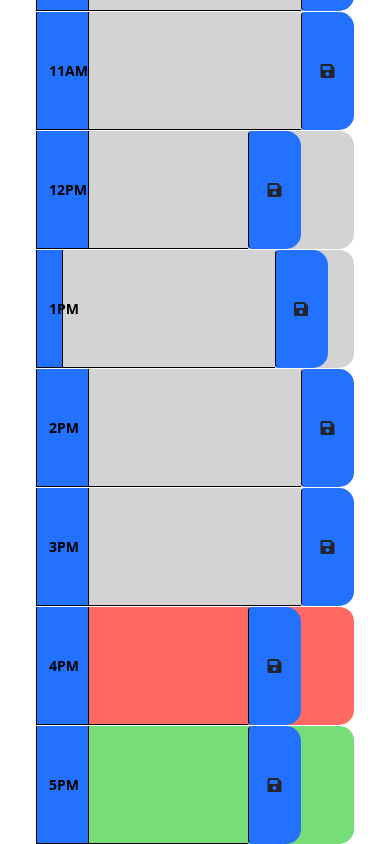
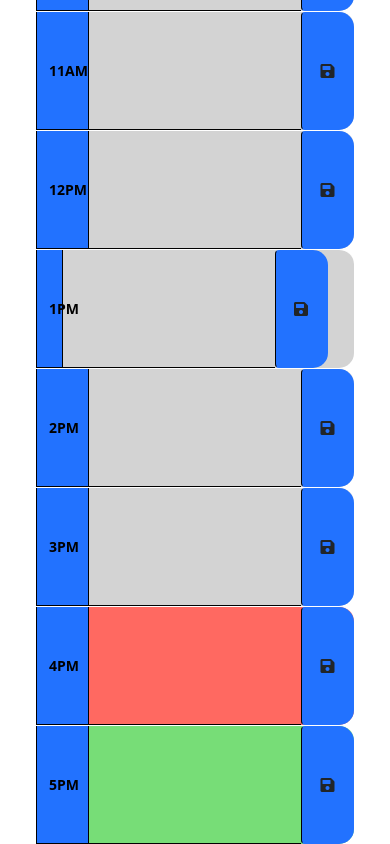
Before and after one commit to KevLuck/workday, a plain HTML site: page index.html in a window 390 px wide. Shown: the part 512-1356 px from the top of the page. Drawn offline with nearby package versions, Linux system fonts and the light colour scheme.

Commit message:
Update index.html

```diff
--- a/index.html
+++ b/index.html
@@ -56,7 +56,7 @@
             </div>
             <div id="12" class="row time-block">
                 <div class="col-2 col-md-1 hour text-center py-5">12PM</div>
-                <textarea class="col-6 col-md-10 description" rows="3"></textarea>
+                <textarea class="col-8 col-md-10 description" rows="3"></textarea>
                 <button class="btn saveBtn col-2 col-md-1" aria-label="save">
                     <i class="fas fa-save" aria-hidden="true"></i>
                 </button>
@@ -86,14 +86,14 @@
             </div>
             <div id="16" class="row time-block">
                 <div class="col-2 col-md-1 hour text-center py-5">4PM</div>
-                <textarea class="col-6 col-md-10 description" rows="3"></textarea>
+                <textarea class="col-8 col-md-10 description" rows="3"></textarea>
                 <button class="btn saveBtn col-2 col-md-1" aria-label="save">
                     <i class="fas fa-save" aria-hidden="true"></i>
                 </button>
             </div>
             <div id="17" class="row time-block">
                 <div class="col-2 col-md-1 hour text-center py-5">5PM</div>
-                <textarea class="col-6 col-md-10 description" rows="3"></textarea>
+                <textarea class="col-8 col-md-10 description" rows="3"></textarea>
                 <button class="btn saveBtn col-2 col-md-1" aria-label="save">
                     <i class="fas fa-save" aria-hidden="true"></i>
                 </button>
```
